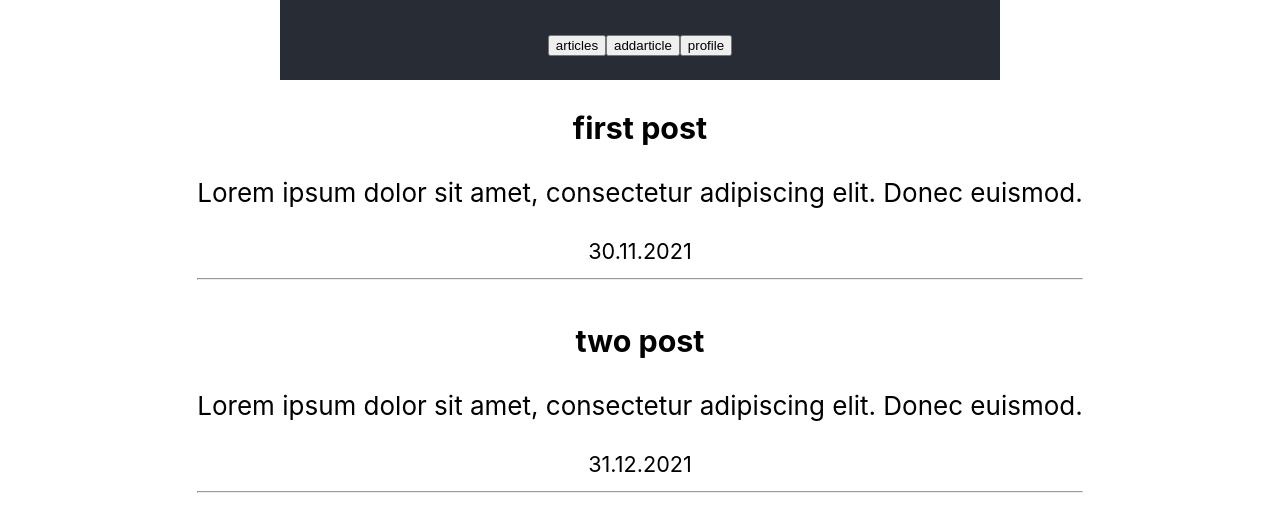
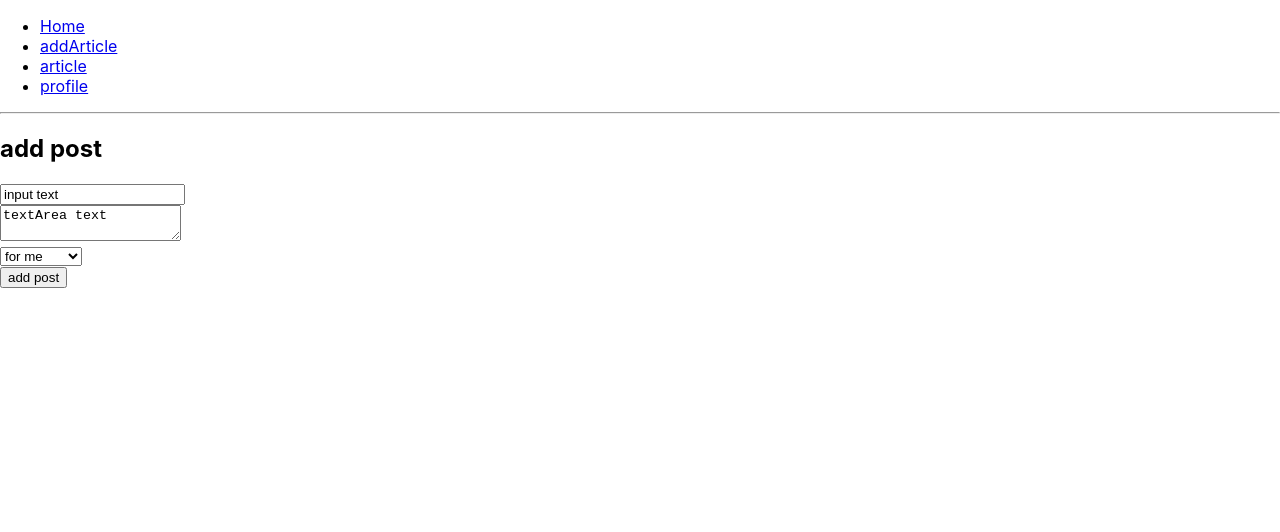
Before and after one commit to sheykinsergey/lesson9, a React (Create React App) app in the folder front/: page /addArticle in a window 1280 px wide. Shown: the top 532 px of the page. Built offline with nearby package versions, Linux system fonts and the light colour scheme.

Commit message:
add Route

```diff
--- a/front/package.json
+++ b/front/package.json
@@ -8,6 +8,7 @@
     "@testing-library/user-event": "^13.5.0",
     "react": "^17.0.2",
     "react-dom": "^17.0.2",
+    "react-router-dom": "^6.2.1",
     "react-scripts": "5.0.0",
     "web-vitals": "^2.1.2"
   },
--- a/front/src/App.js
+++ b/front/src/App.js
@@ -1,40 +1,40 @@
 import { Body } from "./containers/body/body";
-import { Header } from "./containers/header/header";
+import { AddArticle } from "./components/addArticle/addArticle";
+import { UserPostCon } from "./containers/post/post";
+import { UserProfileCon } from "./containers/userProfile/userProfile";
+import { PostID } from "./components/postID/postID";
+import { PostSTR } from "./components/postID/postSTR";
+import { PostFILE } from "./components/postID/postFILE";
+import { PostDATA } from "./components/postID/postDATA";
 
-import { useState } from "react";
+import {
+  BrowserRouter,
+  Routes,
+  Route
+} from "react-router-dom";
+
 
 import './App.css';
 
 
 function App() {
 
-  const [page, setPage] = useState("articles") // default page
+  return (
+    <BrowserRouter>
+      <Routes>
+        <Route path="/" element={<Body />}/>
+        <Route path="addArticle" element={<AddArticle />} />
+        <Route path="article" element={<UserPostCon />} />
+        <Route path="profile" element={<UserProfileCon/>} />
+        <Route path="article/:id" element={<PostID />} />
+        <Route path="articlestr/:str" element={<PostSTR />} />
+        <Route path="articlefile/:file" element={<PostFILE />} />
+        <Route path="articledata/:data" element={<PostDATA />} />
+        <Route path="*" element={<div>404</div>} />
+      </Routes>
+    </BrowserRouter>
 
-  const showArticles = (e) => {
-    setPage(e.target.innerHTML) // думаю этот вариант лучше ибо если менять
-                                // название в меню то менять его придется в одном месте
-    // setPage("articles")
-  }
-  const showProfile = (e) => {
-    setPage(e.target.innerHTML)
-    // setPage("profile")
-  }
-  const showAddArticle = (e) => {
-    setPage(e.target.innerText)
-    // setPage("addarticle")
-  }
-  return (
-    <div className="App">
-
-      <header className="App-header">
-        <Header showArticles={showArticles} showAddArticle={showAddArticle} showProfile={showProfile} />
-      </header>
-
-      <div className="App-body">
-        <Body page={page} />
-      </div>
-
-    </div>
   );
 };
+
 export default App;
--- a/front/src/components/addArticle/addArticle.js
+++ b/front/src/components/addArticle/addArticle.js
@@ -1,4 +1,5 @@
-import { useState } from "react"
+import { useState } from "react";
+import { Header } from "../../containers/header/header";
 
 export function AddArticle(){
 
@@ -23,6 +24,7 @@ export function AddArticle(){
 
   return(
     <>
+    <Header />
     <form>
       <h2>add post</h2>
       <div><input value={inputValue}  onChange={handleInput}/></div>
--- /dev/null
+++ b/front/src/components/postID/postDATA.js
@@ -0,0 +1,19 @@
+import { useParams } from "react-router-dom";
+import { Header } from "../../containers/header/header";
+
+export function PostDATA(){
+  const {data} = useParams();
+
+  const date = new Date()
+
+  const getDate = new Date(data)
+
+  return(
+    <>
+      <Header />
+
+      {data.match(/^[0-9]{4}-[0-2]{2}-[0-9]{2}$/) && getDate.getTime() < date.getTime() ? <h1>postDATA data={data}</h1> : <div>incorrect DATA</div>}
+
+    </>
+  )
+}
--- /dev/null
+++ b/front/src/components/postID/postFILE.js
@@ -0,0 +1,15 @@
+import { useParams } from "react-router-dom";
+import { Header } from "../../containers/header/header";
+
+export function PostFILE(){
+  const {file} = useParams();
+
+  return(
+    <>
+      <Header />
+
+      {file.match(/^[0-9а-яА-Яa-zA-Z]+\.(doc|pdf|jpeg)$/) ? <h1>postFILE file={file}</h1> : <div>incorrect file</div>}
+
+    </>
+  )
+}
--- /dev/null
+++ b/front/src/components/postID/postID.js
@@ -0,0 +1,16 @@
+import { useParams } from "react-router-dom";
+import { Header } from "../../containers/header/header";
+
+export function PostID(){
+  const {id} = useParams();
+
+  return(
+    <>
+      <Header />
+
+      {/* {+id ? <h1>postID id={id}</h1> : <div>incorrect id</div>} */}
+      {id.match(/^[0-9]+$/) ? <h1>postID id={id}</h1> : <div>incorrect id</div>}
+
+    </>
+  )
+}
--- /dev/null
+++ b/front/src/components/postID/postSTR.js
@@ -0,0 +1,15 @@
+import { useParams } from "react-router-dom";
+import { Header } from "../../containers/header/header";
+
+export function PostSTR(){
+  const {str} = useParams();
+
+  return(
+    <>
+      <Header />
+
+      {str.match(/^[A-Z]+$/) ? <h1>postSTR str={str}</h1> : <div>incorrect str</div>}
+
+    </>
+  )
+}
--- a/front/src/containers/body/body.js
+++ b/front/src/containers/body/body.js
@@ -1,16 +1,11 @@
-import { UserProfileCon } from "../../containers/userProfile/userProfile";
-import { UserPostCon } from "../../containers/post/post";
-import { AddArticle } from "../../components/addArticle/addArticle";
+import { Header } from "../header/header";
 
-export function Body({ page }){
+export function Body(){
 
   return(
     <>
-      {page == 'articles' && <UserPostCon />}
-
-      {page == "profile" && <UserProfileCon />}
-
-      {page == "addarticle" && <AddArticle />}
+      <Header />
+      <h2>Home</h2>
     </>
   );
-};
+}
--- a/front/src/containers/header/header.js
+++ b/front/src/containers/header/header.js
@@ -1,11 +1,28 @@
+import { Link } from "react-router-dom";
 
-export function Header({showArticles, showProfile, showAddArticle}){
+export function Header(){
 
   return(
-      <div>
-        <button onClick={showArticles}>articles</button>
-        <button onClick={showAddArticle}>addarticle</button>
-        <button onClick={showProfile}>profile</button>
-      </div>
+    <div>
+      <nav>
+        <ul>
+          <li>
+            <Link to="/">Home</Link>
+          </li>
+          <li>
+            <Link to="/addArticle">addArticle</Link>
+          </li>
+          <li>
+            <Link to="/article">article</Link>
+          </li>
+          <li>
+            <Link to="/profile">profile</Link>
+          </li>
+        </ul>
+      </nav>
+
+      <hr />
+    </div>
+
   );
 };
--- a/front/src/containers/post/post.js
+++ b/front/src/containers/post/post.js
@@ -1,4 +1,5 @@
 import { UserPost } from "../../components/post/post";
+import { Header } from "../header/header";
 
     const initPost = [
         {
@@ -17,5 +18,11 @@ export function UserPostCon(){
 
 
 
-    return <UserPost initPost={initPost}/>
+    return(
+        <>
+            <Header />
+            <UserPost initPost={initPost} />
+        </>
+
+    )
 }
--- a/front/src/containers/userProfile/userProfile.js
+++ b/front/src/containers/userProfile/userProfile.js
@@ -1,4 +1,5 @@
-import { UserProfile } from "../../components/userProfile/userProfile"
+import { UserProfile } from "../../components/userProfile/userProfile";
+import { Header } from "../header/header";
 
 const initUser = {
     firstName: "Vasya",
@@ -9,6 +10,11 @@ const initUser = {
 
 export function UserProfileCon(){
 
-    return <UserProfile firstName={initUser.firstName} lastName={initUser.lastName} email={initUser.email}/>
+    return(
+        <>
+            <Header />
+            <UserProfile firstName={initUser.firstName} lastName={initUser.lastName} email={initUser.email}/>
+        </>
+    )
 
 }
```
Also changed, not shown: 1 other file (tests, documents, lock files or other folders).
